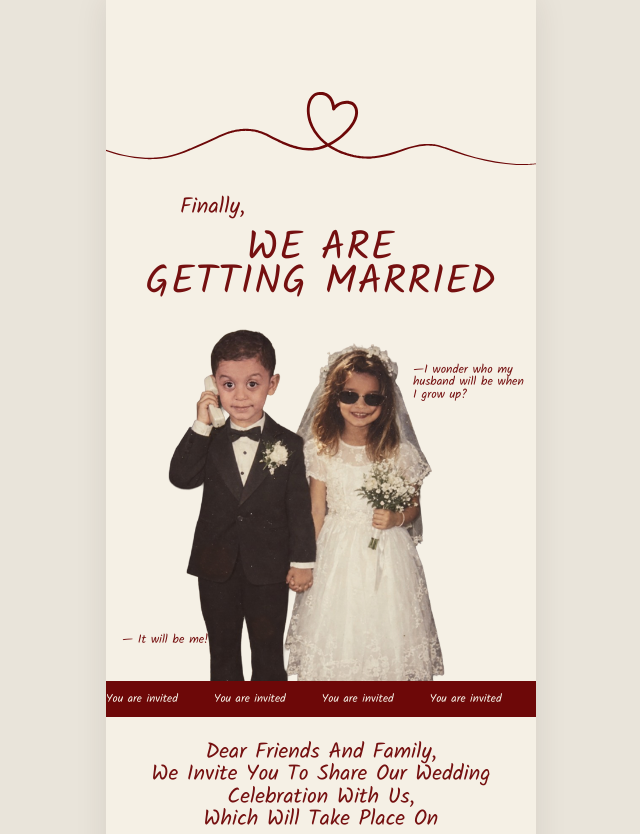
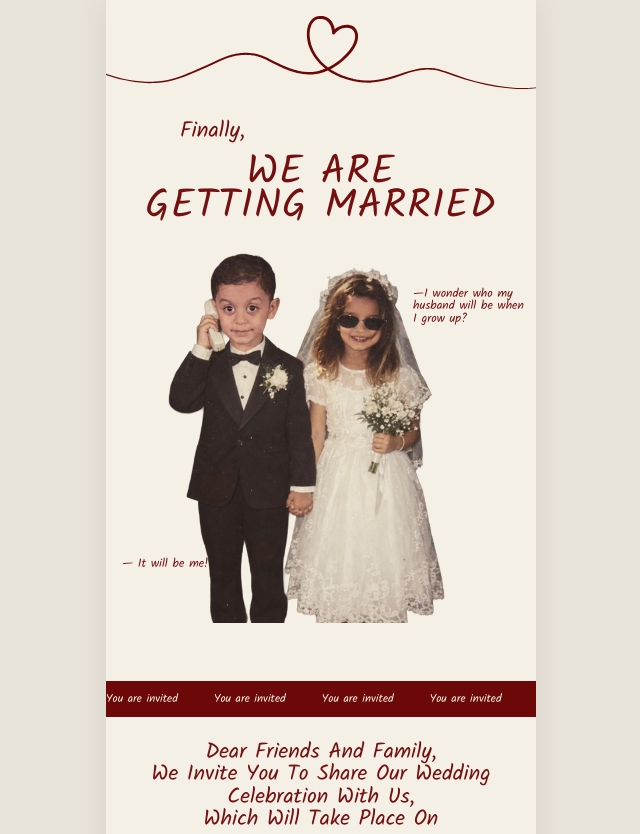
Before and after one commit to bstawy/Kero_and_emy_invitation, a plain HTML site: page index.html in a window 1280 px wide. Shown: the top 834 px of the page, without its empty margins (319-959 px from the left). Drawn offline with Linux system fonts and the light colour scheme.

Commit message:
Remove hero top padding

```diff
--- a/styles.css
+++ b/styles.css
@@ -172,7 +172,7 @@ p {
 .hero {
   position: relative;
   height: 44.8125rem;
-  padding-top: 5.75rem;
+  padding-top: 1rem;
   text-align: center;
 }
 
```
